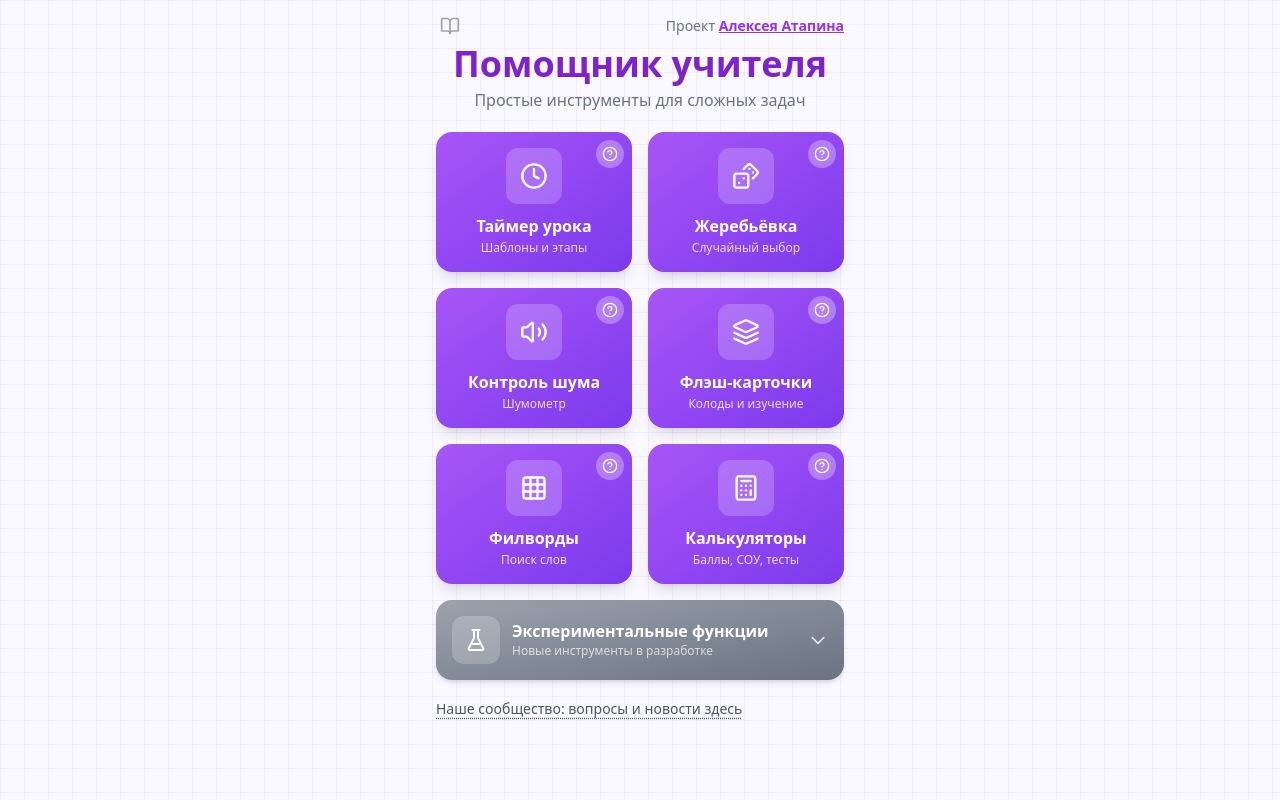
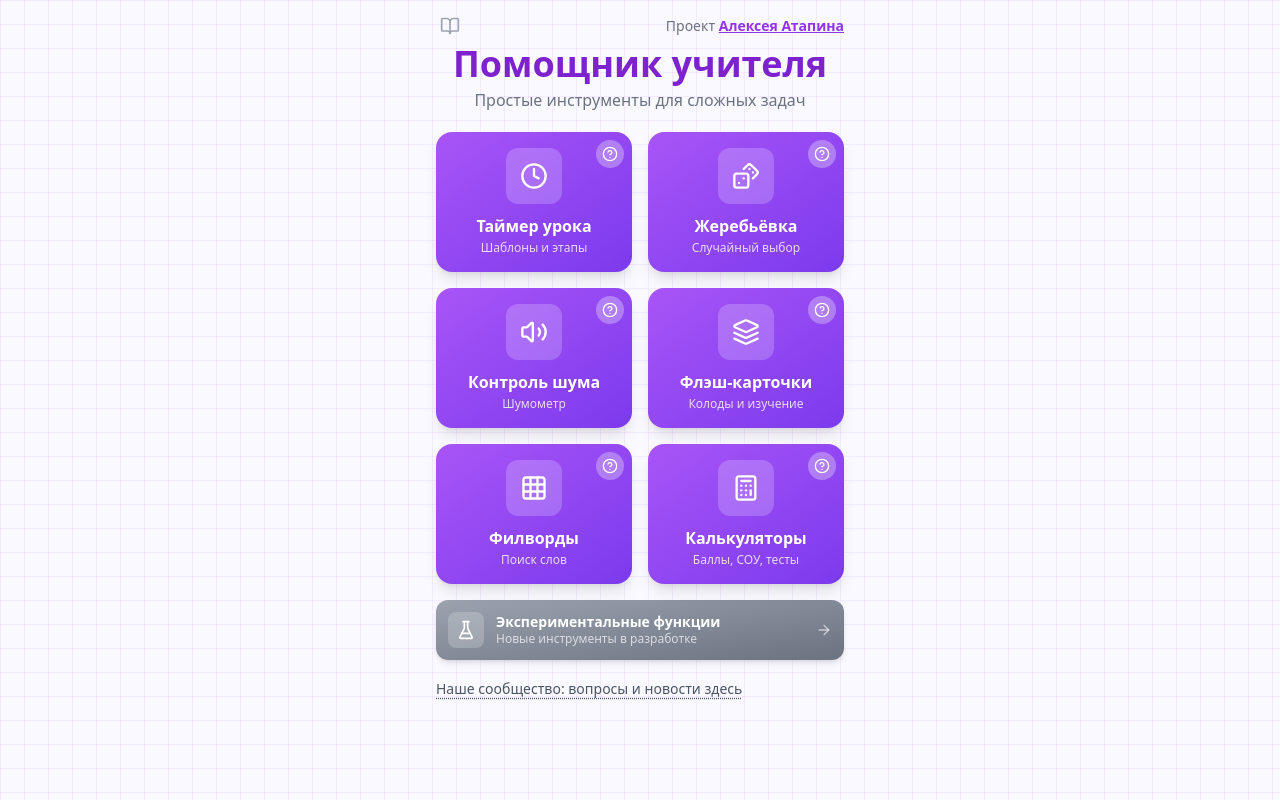
Before and after one commit to atapin89/pomoshn-k-uchitelya, a React (Vite) app: page / in a window 1280 px wide. Built offline with nearby package versions, Linux system fonts and the light colour scheme; what @vkontakte/vk-bridge would draw is missing.

Commit message:
Update HomeScreen.tsx

```diff
--- a/src/components/HomeScreen.tsx
+++ b/src/components/HomeScreen.tsx
@@ -1,16 +1,15 @@
 import { useState } from 'react';
-import { Clock, Dices, Volume2, Layers, HelpCircle, Grid3x3, BookOpen, Calculator, FlaskConical, ArrowRight, Tv } from 'lucide-react';
+import { Clock, Dices, Volume2, Layers, HelpCircle, Grid3x3, BookOpen, Calculator, FlaskConical, ArrowRight } from 'lucide-react';
 import YandexAdBlock from './YandexAdBlock';
 import { HelpModal } from './HelpModal';
 import { helpTexts } from '@/data/helpTexts';
 
 interface HomeScreenProps {
-  onNavigate: (route: 'timer' | 'generator' | 'noise' | 'flashcards' | 'wordsearch' | 'manual' | 'calculators' | 'svoia_igra') => void;
+  onNavigate: (route: 'timer' | 'generator' | 'noise' | 'flashcards' | 'wordsearch' | 'manual' | 'calculators' | 'experimental') => void;
 }
 
 export default function HomeScreen({ onNavigate }: HomeScreenProps) {
   const [activeHelpModal, setActiveHelpModal] = useState<string | null>(null);
-  const [showExperimental, setShowExperimental] = useState(false);
 
   const sections = [
     { id: 'timer', title: 'Таймер урока', description: 'Шаблоны и этапы', icon: Clock },
@@ -25,18 +24,34 @@ export default function HomeScreen({ onNavigate }: HomeScreenProps) {
     <div className="min-h-[100dvh] notebook-bg flex flex-col">
       <header className="max-w-md mx-auto w-full px-5 pt-3 pb-4">
         <div className="flex items-center justify-between mb-1">
-          <button onClick={() => onNavigate('manual')} className="text-gray-400 hover:text-purple-600 transition-colors p-1" aria-label="Руководство по использованию">
+          <button
+            onClick={() => onNavigate('manual')}
+            className="text-gray-400 hover:text-purple-600 transition-colors p-1"
+            aria-label="Руководство по использованию"
+          >
             <BookOpen className="w-5 h-5" />
           </button>
+
           <p className="text-sm text-gray-500">
             Проект{' '}
-            <a href="https://vk.ru/aaatapin" target="_blank" rel="noopener noreferrer" className="text-purple-600 hover:text-purple-800 font-semibold underline transition-colors">
+            <a
+              href="https://vk.ru/aaatapin"
+              target="_blank"
+              rel="noopener noreferrer"
+              className="text-purple-600 hover:text-purple-800 font-semibold underline transition-colors"
+            >
               Алексея Атапина
             </a>
           </p>
         </div>
-        <h1 className="text-3xl sm:text-4xl font-extrabold text-purple-700 text-center whitespace-nowrap">Помощник учителя</h1>
-        <p className="text-sm sm:text-base text-gray-500 text-center whitespace-nowrap my-1">Простые инструменты для сложных задач</p>
+
+        <h1 className="text-3xl sm:text-4xl font-extrabold text-purple-700 text-center whitespace-nowrap">
+          Помощник учителя
+        </h1>
+
+        <p className="text-sm sm:text-base text-gray-500 text-center whitespace-nowrap my-1">
+          Простые инструменты для сложных задач
+        </p>
       </header>
 
       <main className="flex-1 max-w-md mx-auto w-full px-5 pb-5">
@@ -69,57 +84,28 @@ export default function HomeScreen({ onNavigate }: HomeScreenProps) {
           })}
         </div>
 
-        <div className="mt-4">
+        {/* Компактная кнопка "Экспериментальные функции" */}
         <button
-            onClick={() => setShowExperimental(!showExperimental)}
-            className="w-full bg-gradient-to-br from-gray-400 to-gray-500 text-white rounded-2xl p-4 flex items-center justify-between shadow-md active:scale-[0.98] transition-all touch-manipulation"
+          onClick={() => onNavigate('experimental')}
+          className="w-full mt-4 bg-gradient-to-br from-gray-400 to-gray-500 hover:from-gray-500 hover:to-gray-600 text-white rounded-xl p-3 flex items-center gap-3 shadow-md active:scale-[0.98] transition-all touch-manipulation"
         >
-            <div className="flex items-center gap-3">
-              <div className="w-12 h-12 rounded-xl bg-white/20 flex items-center justify-center">
-                <FlaskConical className="w-6 h-6 text-white" />
-              </div>
-              <div className="text-left">
-                <h2 className="text-base font-bold leading-tight">Экспериментальные функции</h2>
-                <p className="text-white/70 text-xs mt-0.5">Новые инструменты в разработке</p>
-              </div>
-            </div>
-            <div className={`transform transition-transform ${showExperimental ? 'rotate-180' : ''}`}>
-              <svg className="w-5 h-5 text-white/80" fill="none" stroke="currentColor" viewBox="0 0 24 24">
-                <path strokeLinecap="round" strokeLinejoin="round" strokeWidth={2} d="M19 9l-7 7-7-7" />
-              </svg>
-            </div>
-          </button>
-
-          {showExperimental && (
-            <div className="mt-3 bg-gray-100 rounded-2xl p-4 border-2 border-dashed border-gray-300 animate-in fade-in slide-in-from-top-2 duration-300">
-              <p className="text-xs text-gray-600 mb-3 font-medium">🧪 Тестируем новые возможности:</p>
-
-              <button
-                onClick={() => onNavigate('svoia_igra')}
-                className="w-full bg-gradient-to-br from-gray-600 to-gray-700 hover:from-gray-700 hover:to-gray-800 text-white rounded-xl p-4 flex items-center gap-3 shadow-sm active:scale-[0.98] transition-all touch-manipulation"
-              >
-                <div className="w-10 h-10 rounded-lg bg-white/10 flex items-center justify-center shrink-0">
-                  <Tv className="w-5 h-5 text-white" />
+          <div className="w-9 h-9 rounded-lg bg-white/20 flex items-center justify-center shrink-0">
+            <FlaskConical className="w-5 h-5 text-white" />
           </div>
           <div className="text-left flex-1">
-                  <h3 className="text-sm font-bold leading-tight">Своя игра</h3>
-                  <p className="text-white/70 text-xs mt-0.5">Интерактивная игра для класса</p>
+            <h3 className="text-sm font-bold leading-tight">Экспериментальные функции</h3>
+            <p className="text-white/70 text-xs">Новые инструменты в разработке</p>
           </div>
           <ArrowRight className="w-4 h-4 text-white/60" />
         </button>
 
-              <div className="mt-3 flex items-start gap-2">
-                <div className="w-1.5 h-1.5 rounded-full bg-amber-500 mt-1.5 shrink-0" />
-                <p className="text-xs text-gray-600">
-                  Функция находится в бета-тестировании. Возможны небольшие изменения в интерфейсе.
-                </p>
-              </div>
-            </div>
-          )}
-        </div>
-
         <div className="mt-4 mb-1 text-left">
-          <a href="https://max.ru/channel_topteach" target="_blank" rel="noopener noreferrer" className="text-sm text-gray-600 hover:text-purple-600 font-medium transition-colors underline decoration-dotted underline-offset-4">
+          <a
+            href="https://max.ru/channel_topteach"
+            target="_blank"
+            rel="noopener noreferrer"
+            className="text-sm text-gray-600 hover:text-purple-600 font-medium transition-colors underline decoration-dotted underline-offset-4"
+          >
             Наше сообщество: вопросы и новости здесь
           </a>
         </div>
```
Lines whose indentation alone changed are shown as unchanged.
